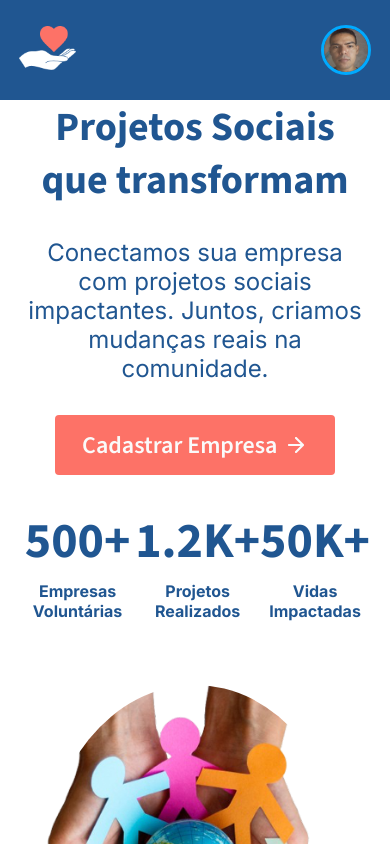
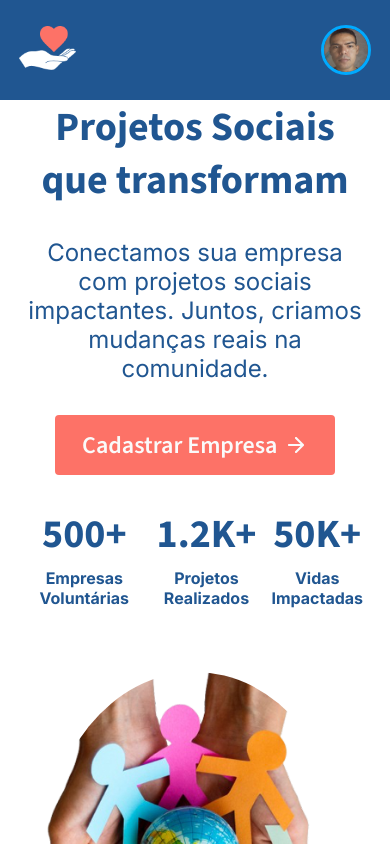
Before and after one commit to laecio22/Connect, a React (Vite) app: page / in a window 390 px wide. Shown: the top 844 px of the page. Built offline with nearby package versions, Linux system fonts and the light colour scheme.

Commit message:
refactor(home.module.scss): simplificando  algumas  estilizações

```diff
--- a/src/components/cardEstatisticas/cardEstatisticas.module.scss
+++ b/src/components/cardEstatisticas/cardEstatisticas.module.scss
@@ -13,3 +13,22 @@
     @include m.estilizacaoFontsParagrafo();
   }
 }
+
+@media  screen and (max-width:1200px) {
+  .article {
+    p {
+      font-weight: bold;
+    }
+  }
+}
+
+@media screen and (max-width:768px) {
+  .article {
+    width: auto;
+    padding: 0;
+
+    h3 {
+      font-size: 40px;
+    }
+  }
+}
--- a/src/pages/home/home.module.scss
+++ b/src/pages/home/home.module.scss
@@ -3,8 +3,7 @@
 @use "../../styles/fonts" as f;
 
 .main {
-  display: flex;
-  justify-content: space-between;
+  @include m.containerFlexivelBetween();
 
   img {
     max-width: 100%;
@@ -58,11 +57,6 @@
     .infoDados {
       gap: 5rem;
       width: 100%;
-      article {
-        p {
-          font-weight: bold;
-        }
-      }
     }
   }
 }
@@ -98,10 +92,6 @@
     }
     .infoDados {
       gap: 0;
-      article {
-        width: auto;
-        padding: 0;
-      }
     }
   }
 }
```
